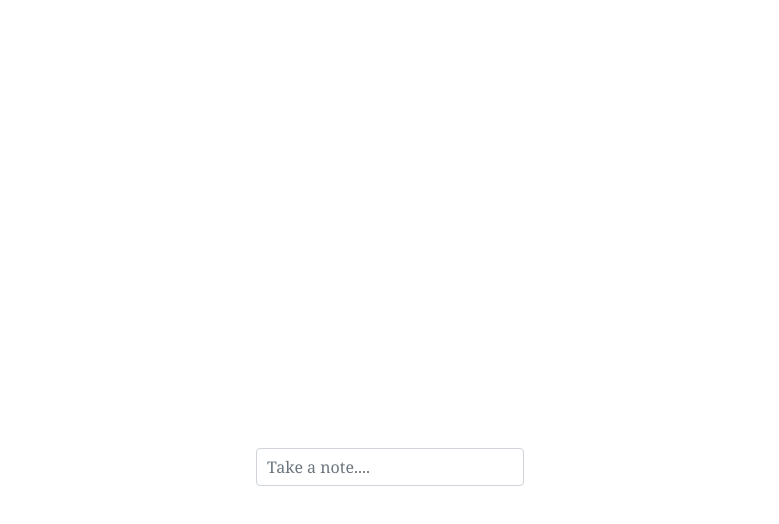
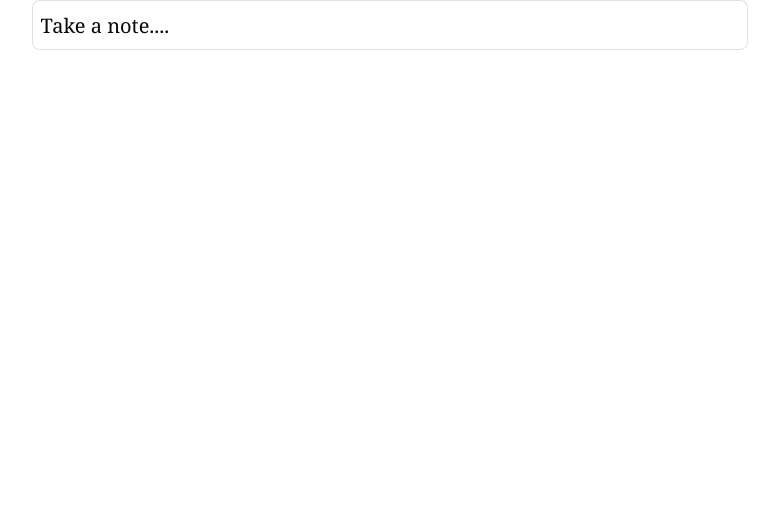
Before and after one commit to amit-kumar-mahato/fundoofrontend, a React (Create React App) app in the folder my-app/: page /createnote in a window 1280 px wide. Shown: the top 524 px of the page, without its empty margins (250-1029 px from the left). Built offline with nearby package versions, Linux system fonts and the light colour scheme.

Commit message:
[Amit] Refactored CreateNote UI

```diff
--- a/my-app/src/Components/CreateNote.jsx
+++ b/my-app/src/Components/CreateNote.jsx
@@ -70,47 +70,38 @@ class CreateNote extends Component {
   render() {
     const {title,description,onChangeTitle,onChangeDescription,onClose,handleClickOpen,openNote} = this.props;
     return (
-      <div className="createNote-container">
-        <div className="noteComponent d-flex justify-content-center">
+      <div>
+        <div style={{margin:'0px 22%'}}>
          {/* {!this.state.openNote ? ( */}
           {!openNote ? (
-            <Card className="note-button" style={{border:'none',outline:'none'}}>
-              <div>
-                <FormControl
-                  className="inputbase"
-                  style={{ width: "100%", padding: "10px" }}
-                  //multiline
+            <Card style={{borderRadius:'8px'}}>
+
+                <input
                   spellCheck={true}
                   placeholder="Take a note...."
                   // onClick={this.handleClickOpen}
                   onClick={handleClickOpen}
+                  style={{height:'48px',borderRadius:'8px',outline:'none',border:'none',fontSize:'20px',paddingLeft:'8px'}}
                 />
-              </div>
+
             </Card>
           ) : (
             <Card>
-              <div>
-                <FormControl
+
+                <input
                   name="title"
-                  className="inputbase"
-                  style={{
-                    width: "100%",
-                    padding: "10px",
-                    fontWeight: "bold",
-                    fontSize: "120%"
-                  }}
-                  //multiline
-                  // spellCheck={true}
+                  className=""
+                  style={{height:'48px',borderRadius:'8px',outline:'none',border:'none',fontSize:'20px',paddingLeft:'8px'}}
                   placeholder="Tittle...."
                   // value={this.state.title}
                   value={title}
                   // onChange={this.onChangeTitle}
                   onChange={onChangeTitle}
                 />
-                <FormControl
+                <input
                   name="description"
-                  className="inputbase"
-                  style={{ width: "100%", padding: "10px" }}
+                  className=""
+                  style={{height:'48px',borderRadius:'8px',outline:'none',border:'none',fontSize:'20px',paddingLeft:'8px'}}
                  // multiline
                   // spellCheck={true}
                   placeholder="Take a note...."
@@ -119,7 +110,7 @@ class CreateNote extends Component {
                   // onChange={this.onChangeDescription}
                   onChange={onChangeDescription}
                 />
-              </div>
+
 
               <div>
                 <div className="button-icon">
@@ -159,7 +150,7 @@ class CreateNote extends Component {
                       variant="light"
                       // onClick={this.onClose}
                       onClick={onClose}
-                      style={{height:'33px',background:'none',fontWeight:'bold'}}
+                      style={{height:'33px',background:'none',fontWeight:'bold',outline:'none'}}
                     >
                       Close
                     </Button>
```
